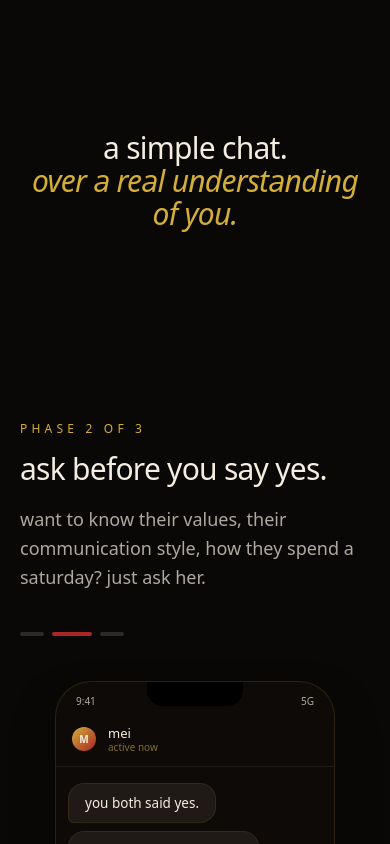
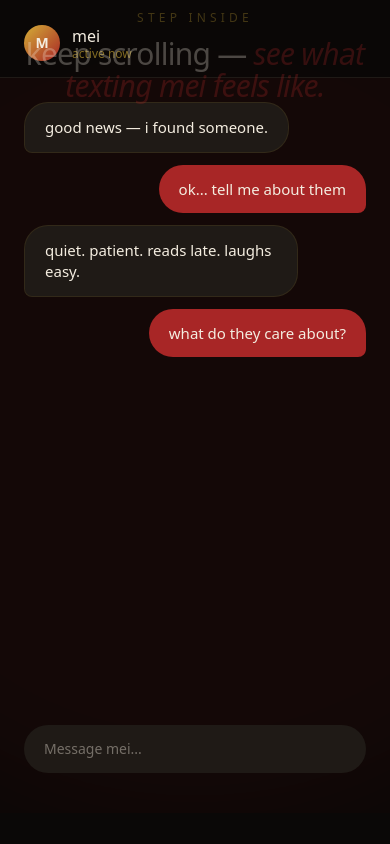
Before and after one commit to a-ch3n/Yuanfen, a Next.js app in the folder frontend/: page / in a window 390 px wide. Shown: the part 3260-4104 px from the top of the page. Built offline with nearby package versions, Linux system fonts and the light colour scheme.

Commit message:
Refactor sticky phone section to portal section

```diff
--- a/frontend/app/page.tsx
+++ b/frontend/app/page.tsx
@@ -71,7 +71,7 @@ function RevealStagger(props: { children: ReactNode; className?: string }) {
 }
 
 // ==========================================================================
-// SELF-TYPING CHAT
+// SELF-TYPING CHAT (small phone mockup)
 // ==========================================================================
 
 type Msg = { from: "mei" | "user"; text: string };
@@ -227,114 +227,207 @@ function MessageStack() {
 }
 
 // ==========================================================================
-// STICKY PHONE — FIXED: 220vh height, bg color, w-full sticky child
+// PORTAL SECTION — scroll dives INTO the phone, conversation plays
+// full-screen, then you pull back out
 // ==========================================================================
 
-const stickyMessages: Msg[][] = [
-  [
-    { from: "mei", text: "good news — i found someone." },
-    { from: "mei", text: "want to see who?" },
-  ],
-  [
-    { from: "user", text: "tell me more about her values first" },
-    { from: "mei", text: "quiet. patient. reads late." },
-  ],
-  [
-    { from: "mei", text: "you both said yes." },
-    { from: "mei", text: "here's her number: (555) 123-4567" },
-  ],
+const portalConversation: Msg[] = [
+  { from: "mei", text: "good news — i found someone." },
+  { from: "user", text: "ok... tell me about them" },
+  { from: "mei", text: "quiet. patient. reads late. laughs easy." },
+  { from: "user", text: "what do they care about?" },
+  { from: "mei", text: "family. slow mornings. doing things well instead of fast." },
+  { from: "user", text: "ok. i'm interested." },
+  { from: "mei", text: "sent your intro. i'll let you know." },
+  { from: "mei", text: "...they said yes. here's their number 🎉" },
 ];
 
-const stickyCaptions = [
-  {
-    title: "an intro, not a match.",
-    body: "mei asks before sharing anyone. no infinite scroll — one person at a time.",
-  },
-  {
-    title: "ask before you say yes.",
-    body: "want to know their values, their communication style, how they spend a saturday? just ask her.",
-  },
-  {
-    title: "when it's mutual, it's real.",
-    body: "no swiping, no ghosting mechanics. a real phone number and a real name.",
-  },
-];
-
-function StickyPhoneSection() {
+function PortalSection() {
   const ref = useRef<HTMLDivElement>(null);
   const scroll = useScroll({
     target: ref,
     offset: ["start start", "end end"],
   });
-  const scrollYProgress = scroll.scrollYProgress;
-  const [phase, setPhase] = useState(0);
+  const p = scroll.scrollYProgress;
+
+  // ---- Phase timings across total progress (0 → 1) ----
+  // 0.00 – 0.30 : dive in (phone scales up until screen fills viewport)
+  // 0.30 – 0.85 : inside — conversation plays, message by message
+  // 0.85 – 1.00 : pull back out
+
+  // Phone shell scale: 1 → 6 (frame flies past edges), then holds
+  const phoneScale = useTransform(p, [0, 0.3, 0.85, 1], [1, 6, 6, 1]);
+  // The shell (frame, notch, header) fades away as we pass "through" the glass
+  const shellOpacity = useTransform(p, [0.18, 0.3, 0.85, 0.95], [1, 0, 0, 1]);
+  // Intro caption above the phone
+  const captionOpacity = useTransform(p, [0, 0.12, 0.22], [1, 1, 0]);
+  const captionY = useTransform(p, [0, 0.22], [0, -60]);
+  // Full-screen conversation fades in once we're inside
+  const convOpacity = useTransform(p, [0.28, 0.34, 0.82, 0.88], [0, 1, 1, 0]);
+  const convScale = useTransform(p, [0.28, 0.34], [1.06, 1]);
+  // Exit caption
+  const outroOpacity = useTransform(p, [0.88, 0.96], [0, 1]);
+  // Wine glow intensifies inside
+  const glowOpacity = useTransform(p, [0.25, 0.4], [0, 1]);
+
+  // How many messages visible — driven by scroll position inside the portal
+  const [visibleCount, setVisibleCount] = useState(0);
 
   useEffect(() => {
-    const unsub = scrollYProgress.on("change", (v: number) => {
-      if (v < 0.33) setPhase(0);
-      else if (v < 0.66) setPhase(1);
-      else setPhase(2);
+    const unsub = p.on("change", (v: number) => {
+      if (v < 0.32) {
+        setVisibleCount(0);
+        return;
+      }
+      if (v > 0.85) {
+        setVisibleCount(portalConversation.length);
+        return;
+      }
+      // Map 0.32 → 0.82 onto 1 → N messages
+      const t = (v - 0.32) / (0.82 - 0.32);
+      const count = Math.max(1, Math.min(portalConversation.length, Math.ceil(t * portalConversation.length)));
+      setVisibleCount(count);
     });
     return () => unsub();
-  }, [scrollYProgress]);
+  }, [p]);
 
   return (
-    <section ref={ref} className="relative bg-[#0a0807]" style={{ height: "220vh" }}>
-      <div className="sticky top-0 h-screen w-full flex items-center px-5 md:px-10 overflow-hidden">
-        <div className="mx-auto w-full max-w-6xl grid md:grid-cols-2 gap-10 items-center">
-          <div className="relative min-h-[220px]">
-            <AnimatePresence mode="wait">
-              <motion.div
-                key={phase}
-                initial={{ opacity: 0, y: 20 }}
-                animate={{ opacity: 1, y: 0 }}
-                exit={{ opacity: 0, y: -20 }}
-                transition={{ duration: 0.55, ease: EASE }}
-              >
-                <p className="text-xs uppercase tracking-[0.35em] text-[#d4af37] mb-4">
-                  phase {phase + 1} of 3
-                </p>
-                <h3 className="text-3xl md:text-5xl font-medium leading-[1.05] tracking-tight mb-5">
-                  {stickyCaptions[phase].title}
-                </h3>
-                <p className="text-lg text-[#f4ede0]/70 max-w-md leading-relaxed">
-                  {stickyCaptions[phase].body}
-                </p>
-              </motion.div>
-            </AnimatePresence>
-            <div className="mt-10 flex gap-2">
-              {[0, 1, 2].map((i) => (
-                <div
-                  key={i}
-                  className={
-                    "h-1 rounded-full transition-all duration-500 " +
-                    (i === phase ? "w-10 bg-[#a82626]" : "w-6 bg-[#f4ede0]/15")
-                  }
-                />
-              ))}
+    <section
+      ref={ref}
+      className="relative bg-[#0a0807]"
+      style={{ height: "400vh" }}
+    >
+      <div className="sticky top-0 h-screen w-full overflow-hidden flex items-center justify-center">
+        {/* wine glow that swells when you're inside */}
+        <motion.div
+          style={{ opacity: glowOpacity }}
+          className="absolute inset-0 pointer-events-none"
+        >
+          <div className="absolute left-1/2 top-1/2 -translate-x-1/2 -translate-y-1/2 w-[900px] h-[900px] rounded-full bg-[#a82626]/[0.07] blur-3xl" />
+        </motion.div>
+
+        {/* intro caption — floats above phone, fades as you dive */}
+        <motion.div
+          style={{ opacity: captionOpacity, y: captionY }}
+          className="absolute top-[12vh] left-0 right-0 text-center px-5 z-30 pointer-events-none"
+        >
+          <p className="text-xs uppercase tracking-[0.35em] text-[#d4af37] mb-3">
+            step inside
+          </p>
+          <h3 className="text-3xl md:text-5xl font-medium tracking-tight leading-[1.05]">
+            keep scrolling —{" "}
+            <span className="italic text-[#a82626]">see what texting mei feels like.</span>
+          </h3>
+        </motion.div>
+
+        {/* THE PHONE — scales up until you're through the glass */}
+        <motion.div
+          style={{ scale: phoneScale }}
+          className="relative z-10 will-change-transform"
+        >
+          <motion.div
+            style={{ opacity: shellOpacity }}
+            className="relative w-[280px] rounded-[36px] border border-[#d4af37]/15 bg-[#0d0a08] shadow-2xl shadow-black/50 overflow-hidden"
+          >
+            <div className="absolute top-0 left-1/2 -translate-x-1/2 w-24 h-6 rounded-b-2xl bg-black z-10" />
+            <div className="px-5 pt-3 pb-2 flex justify-between text-[10px] text-[#f4ede0]/70 font-medium">
+              <span>9:41</span>
+              <span>5G</span>
+            </div>
+            <div className="px-4 pt-2 pb-3 border-b border-[#1f1a16] flex items-center gap-3">
+              <div className="w-6 h-6 rounded-full bg-gradient-to-br from-[#d4af37] to-[#a82626] flex items-center justify-center text-[#f4ede0] font-bold text-[10px]">
+                M
+              </div>
+              <div className="flex-1 min-w-0">
+                <p className="text-[13px] font-medium leading-tight">mei</p>
+                <p className="text-[10px] text-[#d4af37]/60 leading-tight">active now</p>
+              </div>
+            </div>
+            <div className="px-3 py-4 min-h-[380px] flex items-center justify-center">
+              <p className="text-[13px] text-[#f4ede0]/40 text-center px-6">
+                good news — i found someone.
+              </p>
+            </div>
+            <div className="px-3 py-3 border-t border-[#1f1a16]">
+              <div className="rounded-full bg-[#1f1a16] px-4 py-2 text-[11px] text-[#f4ede0]/40">
+                Message mei...
+              </div>
+            </div>
+          </motion.div>
+        </motion.div>
+
+        {/* INSIDE — full-screen conversation driven by scroll */}
+        <motion.div
+          style={{ opacity: convOpacity, scale: convScale }}
+          className="absolute inset-0 z-20 flex flex-col"
+        >
+          {/* full-screen chat header */}
+          <div className="pt-14 pb-4 px-6 md:px-0 border-b border-[#1f1a16] bg-[#0a0807]/90 backdrop-blur">
+            <div className="mx-auto max-w-lg flex items-center gap-3">
+              <div className="w-9 h-9 rounded-full bg-gradient-to-br from-[#d4af37] to-[#a82626] flex items-center justify-center text-[#f4ede0] font-bold text-sm">
+                M
+              </div>
+              <div>
+                <p className="text-base font-medium leading-tight">mei</p>
+                <p className="text-xs text-[#d4af37]/60 leading-tight">active now</p>
+              </div>
             </div>
           </div>
-          <div className="flex justify-center">
-            <AnimatePresence mode="wait">
-              <motion.div
-                key={phase}
-                initial={{ opacity: 0, y: 30, scale: 0.97 }}
-                animate={{ opacity: 1, y: 0, scale: 1 }}
-                exit={{ opacity: 0, y: -20, scale: 0.97 }}
-                transition={{ duration: 0.6, ease: EASE }}
-              >
-                <ChatMockup messages={stickyMessages[phase]} loop={true} />
-              </motion.div>
-            </AnimatePresence>
+
+          {/* messages */}
+          <div className="flex-1 overflow-hidden px-6 md:px-0 py-6">
+            <div className="mx-auto max-w-lg space-y-3">
+              {portalConversation.slice(0, visibleCount).map((msg, idx) => {
+                const isMei = msg.from === "mei";
+                return (
+                  <motion.div
+                    key={idx}
+                    initial={{ opacity: 0, y: 18, scale: 0.97 }}
+                    animate={{ opacity: 1, y: 0, scale: 1 }}
+                    transition={{ duration: 0.45, ease: EASE }}
+                    className={"flex " + (isMei ? "justify-start" : "justify-end")}
+                  >
+                    <div
+                      className={
+                        "max-w-[80%] rounded-3xl px-5 py-3.5 text-[15px] md:text-[17px] leading-snug " +
+                        (isMei
+                          ? "bg-[#1f1a16] text-[#f4ede0] border border-[#d4af37]/10 rounded-bl-lg"
+                          : "bg-[#a82626] text-[#f4ede0] rounded-br-lg")
+                      }
+                    >
+                      {msg.text}
+                    </div>
+                  </motion.div>
+                );
+              })}
+            </div>
           </div>
-        </div>
+
+          {/* input bar */}
+          <div className="px-6 md:px-0 pb-10">
+            <div className="mx-auto max-w-lg rounded-full bg-[#1f1a16] px-5 py-3.5 text-sm text-[#f4ede0]/40">
+              Message mei...
+            </div>
+          </div>
+        </motion.div>
+
+        {/* outro caption as you pull back out */}
+        <motion.div
+          style={{ opacity: outroOpacity }}
+          className="absolute bottom-[12vh] left-0 right-0 text-center px-5 z-30 pointer-events-none"
+        >
+          <p className="text-2xl md:text-4xl font-medium tracking-tight">
+            that's the whole app.{" "}
+            <span className="italic text-[#d4af37]">that's the point.</span>
+          </p>
+        </motion.div>
       </div>
     </section>
   );
 }
 
 // ==========================================================================
-// WAITLIST FORM
+// WAITLIST FORM — SMS/email toggle preserved for Twilio compliance
 // ==========================================================================
 
 function WaitlistForm() {
@@ -568,18 +661,8 @@ export default function Page() {
         </div>
       </section>
 
-      <section className="min-h-[50vh] flex items-center justify-center px-5">
-        <RevealStagger className="max-w-4xl">
-          <motion.p variants={staggerChild} className="text-3xl md:text-5xl font-medium leading-[1.1] tracking-tight text-center">
-            a simple chat.
-          </motion.p>
-          <motion.p variants={staggerChild} className="text-3xl md:text-5xl font-medium leading-[1.1] tracking-tight text-center italic text-[#d4af37]">
-            over a real understanding of you.
-          </motion.p>
-        </RevealStagger>
-      </section>
-
-      <StickyPhoneSection />
+      {/* PORTAL — dive into the phone */}
+      <PortalSection />
 
       <section id="why" className="px-5 py-24">
         <div className="mx-auto max-w-4xl text-center">
```
